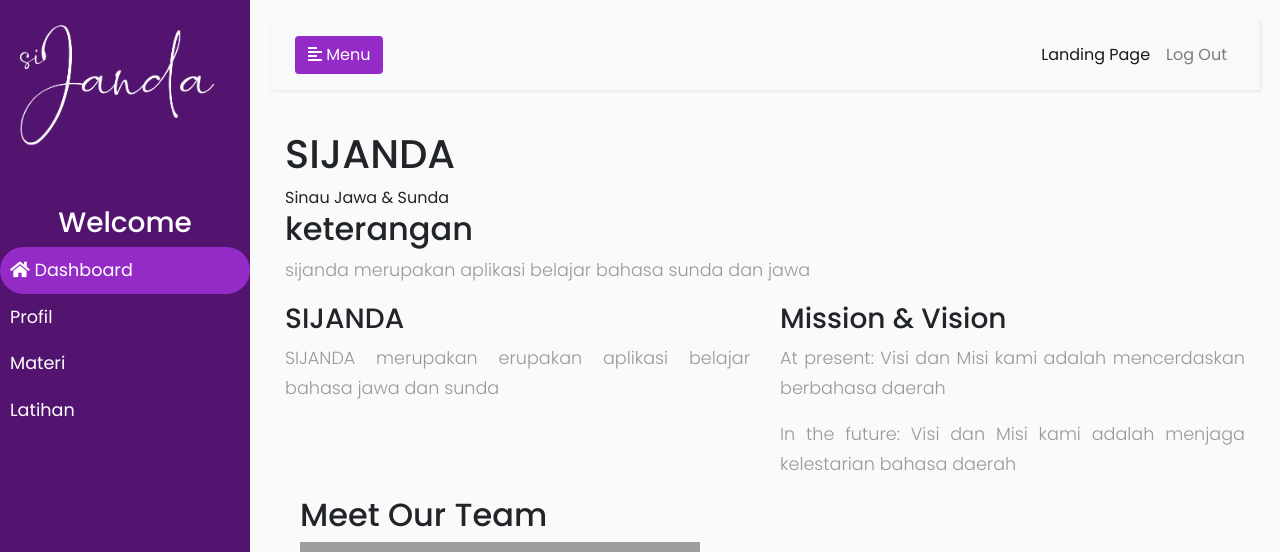
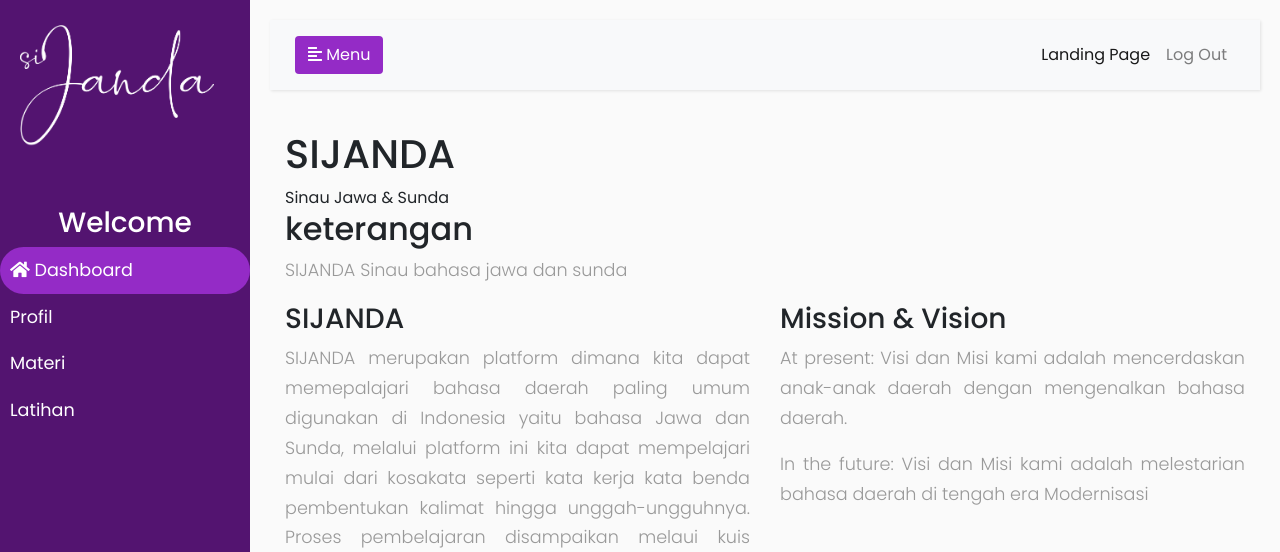
Before and after one commit to epamemo/PBK-Kelompok-6, a PHP site: page /dashboard/profil.php in a window 1280 px wide. Shown: the top 552 px of the page. Run offline with PHP 8.4, Linux system fonts and the light colour scheme; grey boxes are pictures that could not be loaded.

Commit message:
Update profil.php
perbaikan

```diff
--- a/Web-App/dashboard/profil.php
+++ b/Web-App/dashboard/profil.php
@@ -12,7 +12,7 @@ include 'header.php';
 
             <div class="title">
                 <h2>keterangan</h2>
-                <p> sijanda merupakan aplikasi belajar bahasa sunda dan jawa </p>
+                <p> SIJANDA Sinau bahasa jawa dan sunda </p>
             </div>
         </div>
         <div class="">
@@ -26,7 +26,13 @@ include 'header.php';
 
                             <div>
                                 <p class="t1-s-2 cl-6 m-b-10">
-                                    SIJANDA merupakan erupakan aplikasi belajar bahasa jawa dan sunda
+                                    SIJANDA merupakan platform dimana kita dapat memepalajari bahasa daerah paling umum
+                                    digunakan
+                                    di Indonesia yaitu bahasa Jawa dan Sunda, melalui platform ini kita dapat
+                                    mempelajari mulai dari kosakata seperti kata kerja kata benda pembentukan kalimat
+                                    hingga unggah-ungguhnya. Proses pembelajaran disampaikan melaui kuis sederhana dan
+                                    interaktif serta materi dibuat terstruktur agar setiap orang dapat mempelajarinya
+                                    dengan mudah. Dengan SIJANDA bersama kita melestarikan bahasa daerah
                                 </p>
                             </div>
                         </div>
@@ -38,11 +44,12 @@ include 'header.php';
                             <div>
                                 <p class="t1-s-2 cl-6 m-b-10">
                                     <span class="t1-s-5 cl-3">At present:</span> Visi dan Misi kami adalah mencerdaskan
-                                    berbahasa daerah
+                                    anak-anak daerah dengan mengenalkan
+                                    bahasa daerah.
                                 </p>
                                 <p class="t1-s-2 cl-6 m-b-10">
-                                    <span class="t1-s-5 cl-3">In the future:</span> Visi dan Misi kami adalah menjaga
-                                    kelestarian bahasa daerah
+                                    <span class="t1-s-5 cl-3">In the future:</span> Visi dan Misi kami adalah
+                                    melestarian bahasa daerah di tengah era Modernisasi
                                 </p>
                             </div>
                         </div>
```
